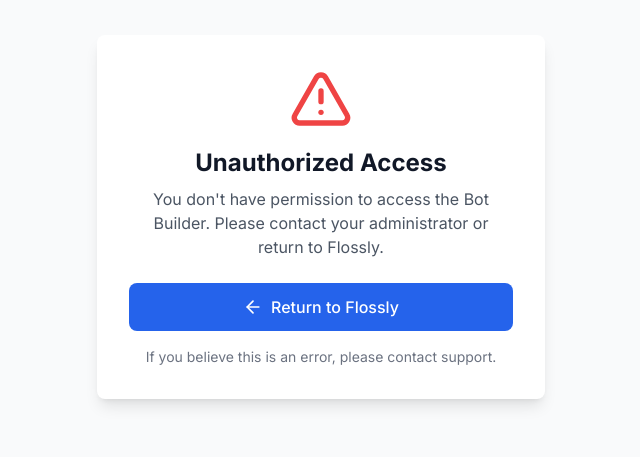
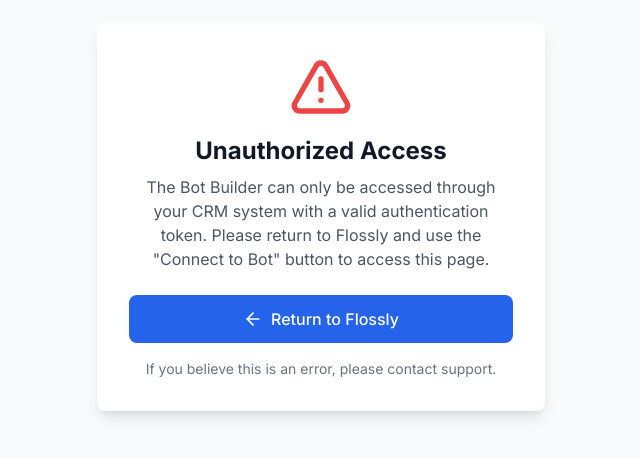
Before and after one commit to webdevabdul0/bot-builder, a React (Vite) app: page /botbuilder/auth in a window 1280 px wide. Shown: the part 215-672 px from the top of the page, without its empty margins (319-959 px from the left). Built offline with nearby package versions, Linux system fonts and the light colour scheme.

Commit message:
Enhance authentication flow and user feedback
- Added strict token validation in AuthWrapper to ensure a valid token is present.
- Implemented logging of access attempts for security monitoring.
- Updated Unauthorized component messaging to clarify access requirements for the Bot Builder.

```diff
--- a/src/App.jsx
+++ b/src/App.jsx
@@ -7,8 +7,10 @@
   return (
     <Router>
       <Routes>
+        {/* Only allow access to /botbuilder/auth with token parameter */}
         <Route path="/botbuilder/auth" element={<AuthWrapper />} />
         <Route path="/unauthorized" element={<Unauthorized />} />
+        {/* All other routes redirect to unauthorized */}
         <Route path="/" element={<Navigate to="/unauthorized" replace />} />
         <Route path="*" element={<Navigate to="/unauthorized" replace />} />
       </Routes>
--- a/src/components/AuthWrapper.jsx
+++ b/src/components/AuthWrapper.jsx
@@ -11,13 +11,26 @@
   const [userProfile, setUserProfile] = useState(null);
   const [error, setError] = useState(null);
 
+  // Log access attempts for security monitoring
+  useEffect(() => {
+    const token = searchParams.get('token');
+    console.log('Bot Builder access attempt:', {
+      hasToken: !!token,
+      tokenLength: token?.length || 0,
+      timestamp: new Date().toISOString(),
+      userAgent: navigator.userAgent
+    });
+  }, [searchParams]);
+
   useEffect(() => {
     const authenticateUser = async () => {
       try {
         // Get token from URL query params
         const shortToken = searchParams.get('token');
 
-        if (!shortToken) {
+        // Strict token validation - must be present and not empty
+        if (!shortToken || shortToken.trim() === '') {
+          console.warn('Access attempt without valid token');
           setError('No authentication token provided');
           setAuthState('unauthorized');
           return;
--- a/src/components/Unauthorized.jsx
+++ b/src/components/Unauthorized.jsx
@@ -15,8 +15,8 @@
             Unauthorized Access
           </h1>
           <p className="text-gray-600">
-            You don't have permission to access the Bot Builder.
-            Please contact your administrator or return to Flossly.
+            The Bot Builder can only be accessed through your CRM system with a valid authentication token.
+            Please return to Flossly and use the "Connect to Bot" button to access this page.
           </p>
         </div>
 
```
